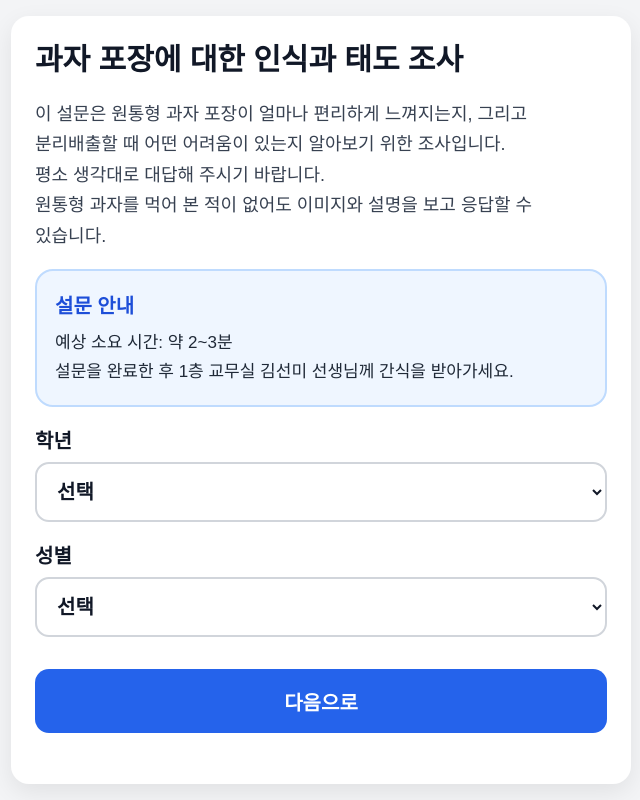
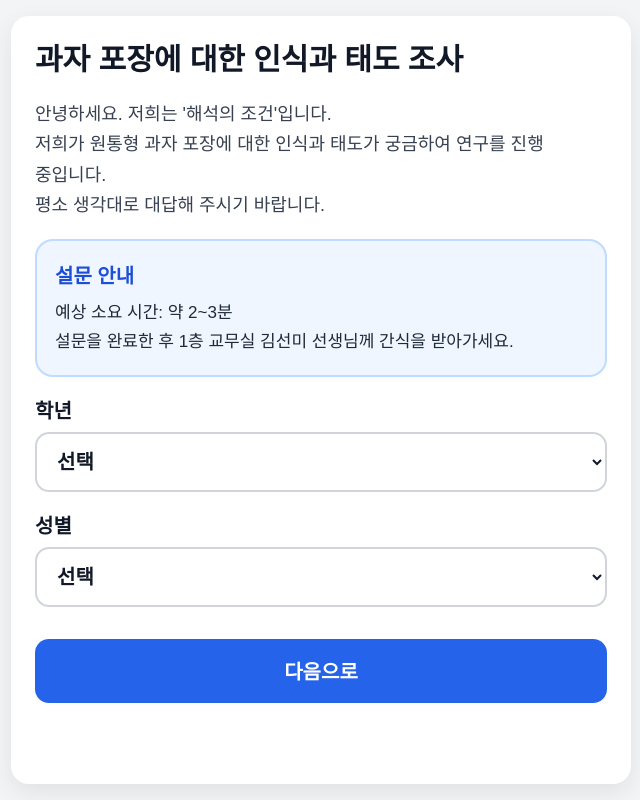
Before and after one commit to silverone0611-sudo/short-snack-survey, a React (Vite) app: page / in a window 1280 px wide. Shown: the whole page, without its empty margins (319-959 px from the left). Built offline with nearby package versions, Linux system fonts and the light colour scheme.

Commit message:
Fix sentence

```diff
--- a/src/App.jsx
+++ b/src/App.jsx
@@ -884,12 +884,11 @@ function BasicSurveyStep({ survey, updateBasic, finishBasicSurvey }) {
       <h1>과자 포장에 대한 인식과 태도 조사</h1>
 
       <p className="desc">
-        이 설문은 원통형 과자 포장이 얼마나 편리하게 느껴지는지,
-        그리고 분리배출할 때 어떤 어려움이 있는지 알아보기 위한 조사입니다.
+                안녕하세요. 저희는 '해석의 조건'입니다.
+        <br />
+        저희가 원통형 과자 포장에 대한 인식과 태도가 궁금하여 연구를 진행 중입니다.
         <br />
         평소 생각대로 대답해 주시기 바랍니다.
-        <br />
-        원통형 과자를 먹어 본 적이 없어도 이미지와 설명을 보고 응답할 수 있습니다.
       </p>
 
       <div className="event-notice-box">
```
